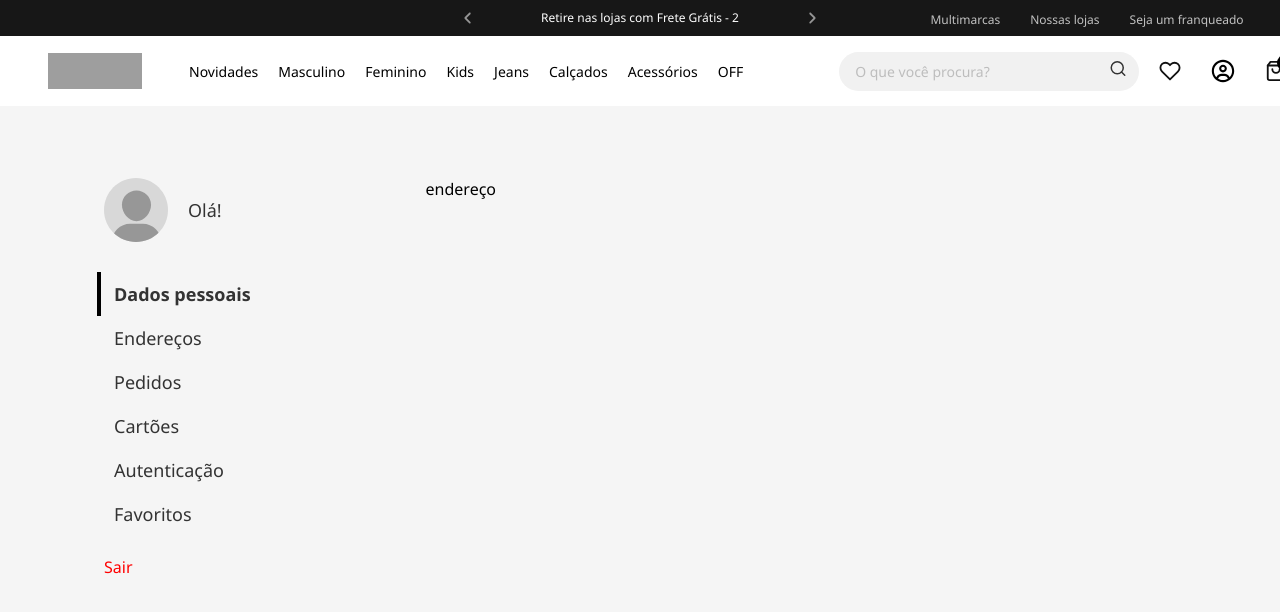
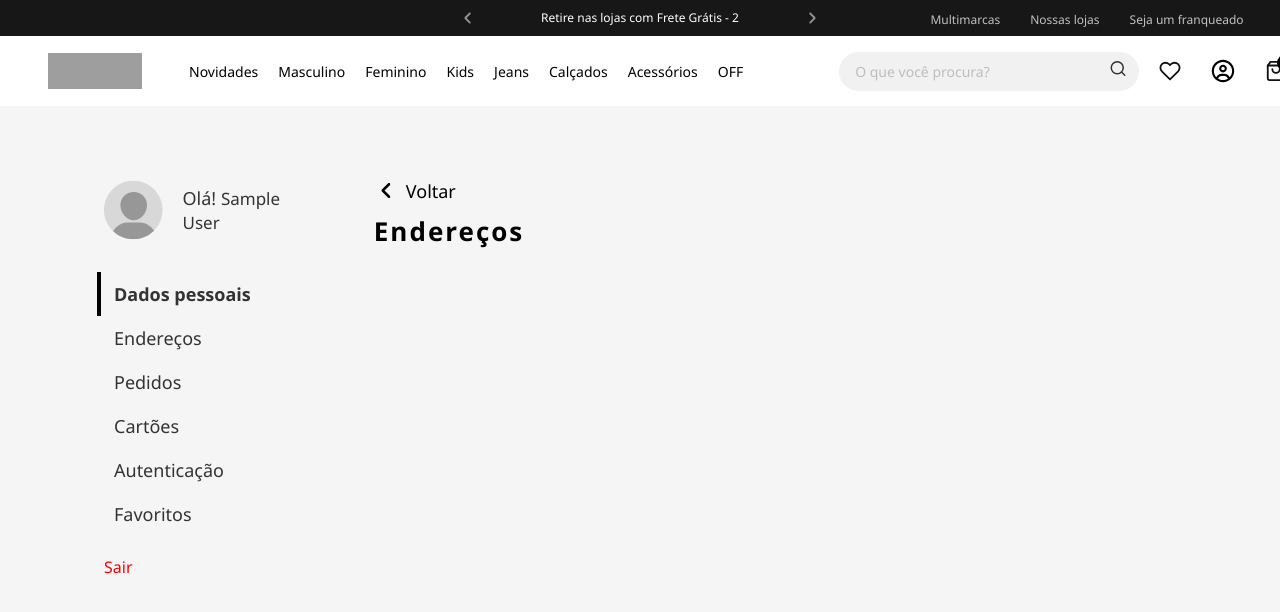
Before and after one commit to augustocesarsouza/project-taco-react, a React (Vite) app: page /account/addresses in a window 1280 px wide. Shown: the top 612 px of the page. Built offline with nearby package versions, Linux system fonts and the light colour scheme; sample sign-in values are in the browser's storage; grey boxes are pictures that could not be loaded.

Commit message:
alterações endereço

```diff
--- a/src/Components/AccountMenuComponents/AccountMenuMain/AccountMenuMain.tsx
+++ b/src/Components/AccountMenuComponents/AccountMenuMain/AccountMenuMain.tsx
@@ -1,12 +1,14 @@
 import { Outlet, useNavigate } from 'react-router-dom';
 import * as Styled from './styled';
 import HeaderFullMain from '../../HeaderFullComponents/HeaderFullMain/HeaderFullMain';
-import { useState } from 'react';
+import { useEffect, useState } from 'react';
+import type { ObjUser } from '../../InterfaceAll/IObjUser/IObjUser';
 
 const AccountMenuMain = () => {
   const nav = useNavigate();
 
   const [activeWhich, setActiveWhich] = useState(0);
+  const [userLogin, setUserLogin] = useState<ObjUser | null>(null);
 
   const onClickMenu = (index: number) => {
     switch (index) {
@@ -40,6 +42,14 @@ const AccountMenuMain = () => {
     }
   }
 
+  useEffect(() => {
+      const userString = localStorage.getItem("userLogin");
+      if(userString){
+          const user = JSON.parse(userString);
+          setUserLogin(user);
+      }
+  }, []);
+
   return (
      <Styled.ContainerMain>
       <HeaderFullMain />
@@ -53,7 +63,7 @@ const AccountMenuMain = () => {
             <Styled.UserBoxSvg>
               <svg className="h-100 w-auto" width="110" height="110" viewBox="0 0 110 110" fill="none" xmlns="http://www.w3.org/2000/svg" aria-hidden="true"><rect width="110" height="110" fill="black" fillOpacity="0"></rect><rect width="110" height="110" fill="black" fillOpacity="0"></rect><path fillRule="evenodd" clipRule="evenodd" d="M55 110C85.3757 110 110 85.3757 110 55C110 24.6243 85.3757 0 55 0C24.6243 0 0 24.6243 0 55C0 85.3757 24.6243 110 55 110Z" fill="#D8D8D8"></path><mask id="mask0" maskUnits="userSpaceOnUse" x="0" y="0" width="110" height="110"><path fillRule="evenodd" clipRule="evenodd" d="M55 110C85.3757 110 110 85.3757 110 55C110 24.6243 85.3757 0 55 0C24.6243 0 0 24.6243 0 55C0 85.3757 24.6243 110 55 110Z" fill="white"></path></mask><g mask="url(#mask0)"><rect width="85.3731" height="96.8655" fill="black" fillOpacity="0" transform="translate(13.1367 21.3433)"></rect><path fillRule="evenodd" clipRule="evenodd" d="M66.4949 78.5818H45.1516C27.4705 78.5818 13.1367 93.0978 13.1367 111.004C13.1367 111.004 29.1442 118.209 55.8233 118.209C82.5024 118.209 98.5098 111.004 98.5098 111.004C98.5098 93.0978 84.1761 78.5818 66.4949 78.5818Z" fill="#979797"></path><path fillRule="evenodd" clipRule="evenodd" d="M30.7969 46C30.7969 32.3824 42.0001 21.3433 55.82 21.3433C69.64 21.3433 80.8432 32.3824 80.8432 46C80.8432 59.6175 69.64 74.1791 55.82 74.1791C42.0001 74.1791 30.7969 59.6175 30.7969 46Z" fill="#979797"></path></g></svg>
             </Styled.UserBoxSvg>
-            <Styled.HelloText>Olá!</Styled.HelloText>
+            <Styled.HelloText>Olá! <Styled.SpanHighlight>{userLogin?.name}</Styled.SpanHighlight></Styled.HelloText>
           </Styled.UserBox>
 
           <Styled.Menu>
--- a/src/Components/AccountMenuComponents/AccountMenuMain/styled.ts
+++ b/src/Components/AccountMenuComponents/AccountMenuMain/styled.ts
@@ -7,13 +7,14 @@ export const ContainerMain = styled.div`
 
 export const Layout = styled.div`
   display: flex;
+  gap: 64px;
   background: #f5f5f5;
   padding: 72px 104px 102px;
 `;
 
 export const Sidebar = styled.div`
   /* width: 270px; */
-  width: 30%;
+  width: 220px;
   min-height: 100vh;
 
   /* padding: 30px 20px; */
@@ -35,6 +36,11 @@ export const UserBoxSvg = styled.div`
     width: 100%;
     height: 100%;
   }
+`;
+
+export const SpanHighlight = styled.span`
+  font-size: 17px;
+  font-weight: 500;
 `;
 
 export const Avatar = styled.div`
--- a/src/Components/AccountMenuComponents/AddressesComponents/AddressesMain/AddressesMain.tsx
+++ b/src/Components/AccountMenuComponents/AddressesComponents/AddressesMain/AddressesMain.tsx
@@ -1,10 +1,24 @@
+import { useState } from 'react';
+import * as Styled from './styled';
+import SvgArrow from '../../../SvgAll/SvgArrow/SvgArrow';
+
 const AddressesMain = () => {
+    const [showDataAddress, setShowDataAddress] = useState(true);
 
+    const onClickBackDatePersonal = () => {
+        setShowDataAddress((prev) => !prev);
+        const obj = {id: "", email: "", firstName: "", lastName: "",  cpf: "",  gender: "", cellPhone: "",  birthDate: ""};
+        // setForm(obj);
+    }
 
     return (
-        <div>
-            <span>endereço</span>
-        </div>
+        <Styled.Container>
+            <Styled.ContainerArrowGoBack onClick={onClickBackDatePersonal}>
+                <SvgArrow rotate='0deg' width='25px' fill='black'/>
+                <span>Voltar</span>
+            </Styled.ContainerArrowGoBack>
+            <Styled.Title>Endereços</Styled.Title>
+        </Styled.Container>
     )
 }
 
--- a/src/Components/AccountMenuComponents/AddressesComponents/AddressesMain/styled.ts
+++ b/src/Components/AccountMenuComponents/AddressesComponents/AddressesMain/styled.ts
@@ -1 +1,31 @@
 import styled from 'styled-components';
+
+export const Container = styled.div`
+//   width: 500px;
+  width: 80%;
+  background: #f5f5f5;
+  border-radius: 8px;
+  font-family: Arial, sans-serif;
+`;
+
+export const ContainerArrowGoBack = styled.div`
+  display: flex;
+  align-items: center;
+  line-height: 1;
+  margin-bottom: 10px;
+  cursor: pointer;
+
+  >span {
+    font-size: 18px;
+  }
+
+  >svg {
+    margin-right: 7px;
+  }
+`;
+
+export const Title = styled.h2`
+  font-size: 26px;
+  letter-spacing: 2px;
+  margin-bottom: 20px;
+`;
--- a/src/Components/AccountMenuComponents/ProfileComponents/ProfileMain/ProfileMain.tsx
+++ b/src/Components/AccountMenuComponents/ProfileComponents/ProfileMain/ProfileMain.tsx
@@ -24,6 +24,7 @@ const ProfileMain = () => {
         cellPhone: "",
         birthDate: ""
     });
+
 
     const formatarTelefone = (value: string) => {
         // 1. Remove tudo que não é número
--- a/src/Components/AccountMenuComponents/ProfileComponents/ProfileMain/styled.ts
+++ b/src/Components/AccountMenuComponents/ProfileComponents/ProfileMain/styled.ts
@@ -1,7 +1,7 @@
 import styled, { keyframes } from "styled-components";
 
 export const ContainerMain = styled.div`
-  width: 100%;
+  width: 80%;
 
   >h1 {
     font-size: 28px;
@@ -264,4 +264,5 @@ export const LoadingSpinner = styled.div`
   border-top: 3px solid #3498db;
   border-radius: 50%;
   animation: ${spin} 1s linear infinite;
+
 `;
--- a/src/Components/HeaderFullComponents/HeaderSecondComponents/HeaderSecond/HeaderSecond.tsx
+++ b/src/Components/HeaderFullComponents/HeaderSecondComponents/HeaderSecond/HeaderSecond.tsx
@@ -266,7 +266,7 @@ const HeaderSecond = () => {
                             {clickUserLogged && (
                                 <Styled.ContainerUserCircleModal>
                                     <Styled.ContainerSpanUserCircle $index={0}>
-                                        <Styled.SpanMain>Olá, </Styled.SpanMain>
+                                        <Styled.SpanMain>Olá, <Styled.SpanHighlight>{userLogin.name}</Styled.SpanHighlight></Styled.SpanMain>
                                         <FaExclamation />
                                     </Styled.ContainerSpanUserCircle>
                                     <Styled.ContainerSpanUserCircle $index={0} onClick={onClickProfile}>
--- a/src/Components/HeaderFullComponents/HeaderSecondComponents/HeaderSecond/styled.ts
+++ b/src/Components/HeaderFullComponents/HeaderSecondComponents/HeaderSecond/styled.ts
@@ -62,6 +62,11 @@ export const Span = styled.span<SpanProps>`
 `;
 
 export const SpanMain = styled.span`
+`;
+
+export const SpanHighlight = styled.span`
+  font-size: 17px;
+  font-weight: 500;
 `;
 
 export const SpanRed = styled.span`
```
